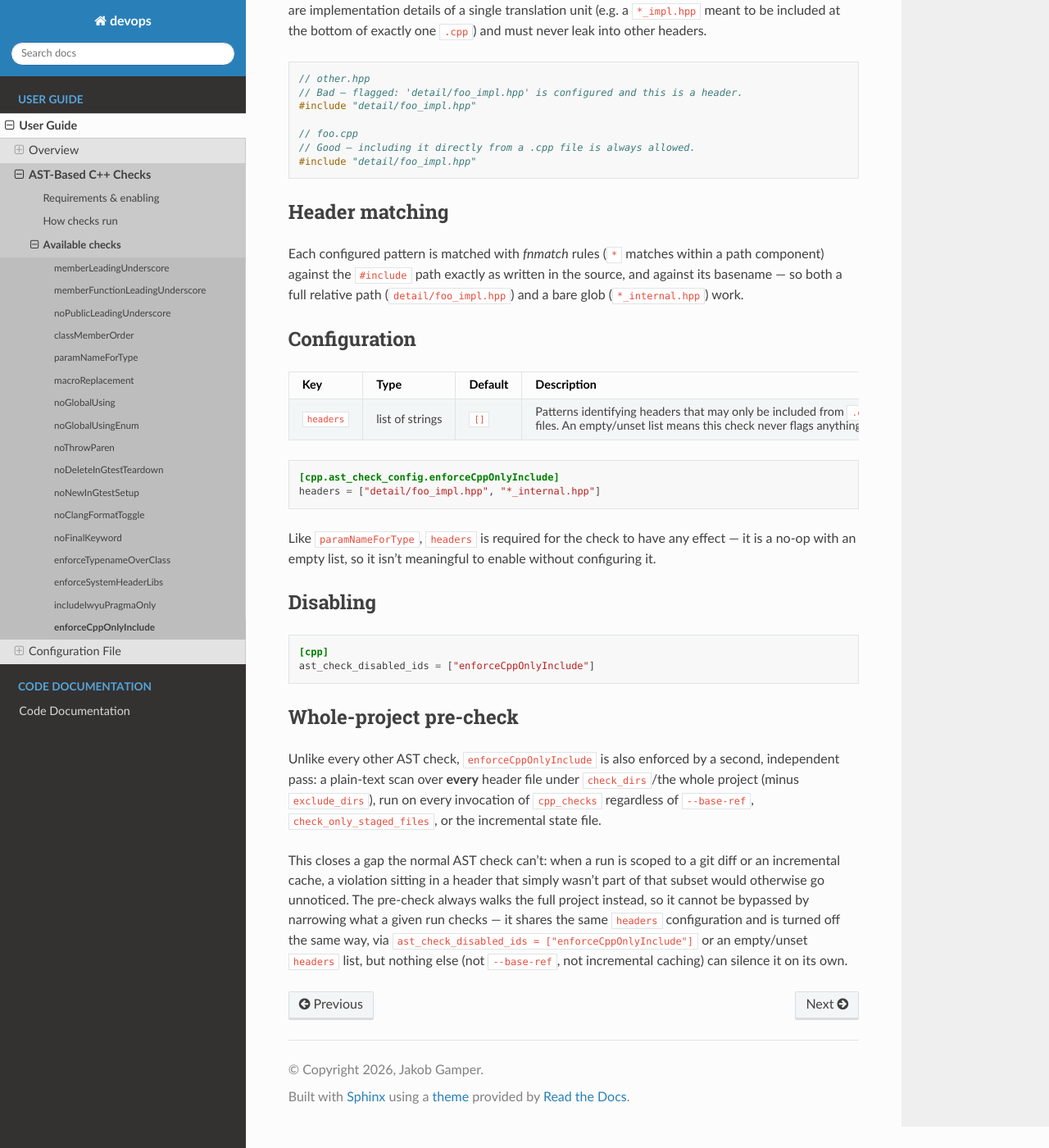
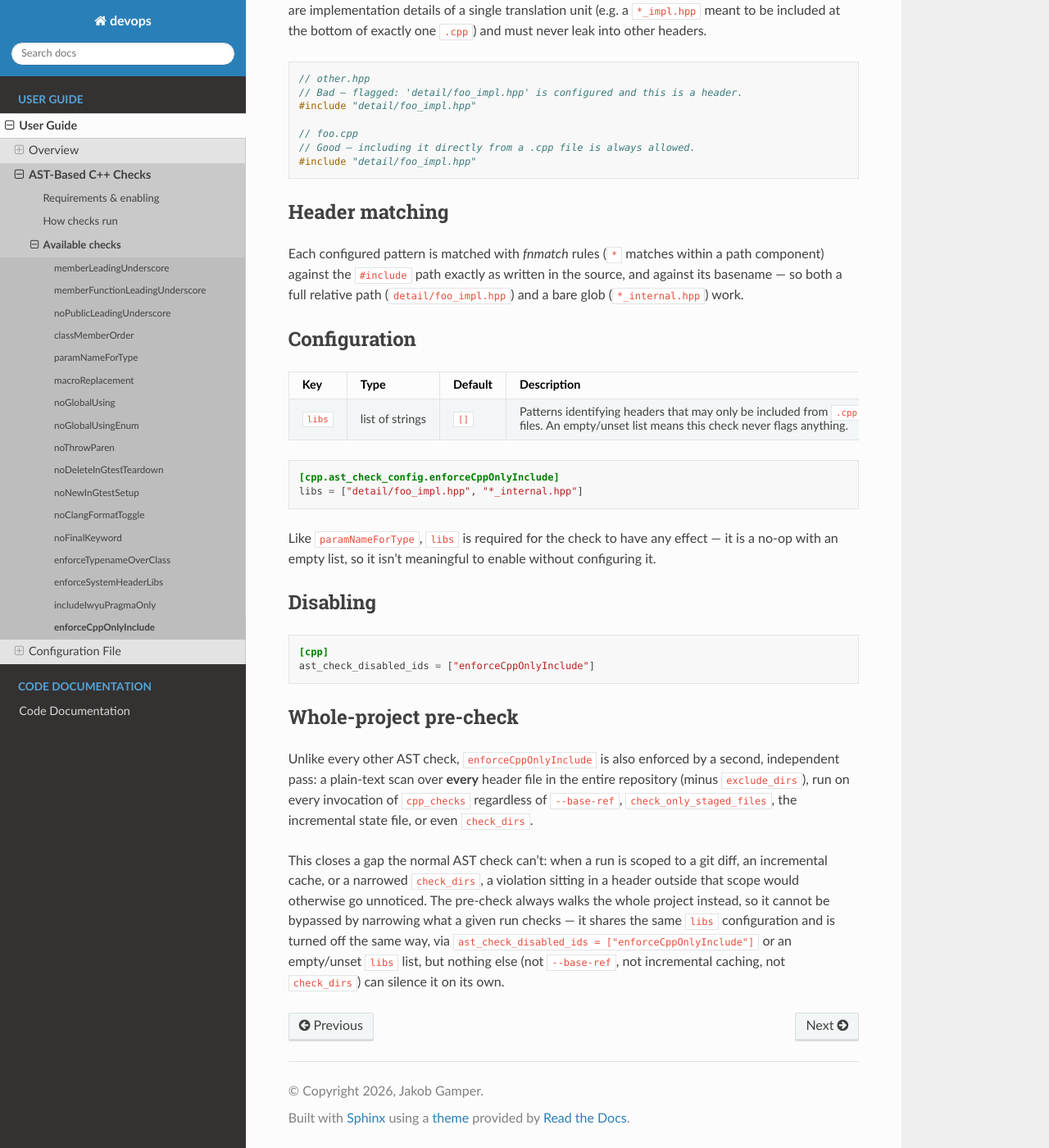
Before and after one commit to 97gamjak/devops, a Sphinx documentation site: the page built from docs/source/sections/ast_checks/enforce_cpp_only_include.rst, in a window 1280 px wide and 1400 px high, scrolled down 184 px. Shown: the whole window at 82% size. Built offline with Sphinx 7.4.7 and the Read the Docs theme 3.1.0, drawn with Linux system fonts in a browser that asks for light colours.

Commit message:
Create a cpp check so that it is possible to specify files that should only be included in cpp files Fixes #183

```diff
--- a/docs/source/sections/ast_checks/enforce_cpp_only_include.rst
+++ b/docs/source/sections/ast_checks/enforce_cpp_only_include.rst
@@ -35,7 +35,7 @@ Configuration
      - Type
      - Default
      - Description
-   * - ``headers``
+   * - ``libs``
      - list of strings
      - ``[]``
      - Patterns identifying headers that may only be included from ``.cpp``
@@ -44,9 +44,9 @@ Configuration
 .. code-block:: toml
 
    [cpp.ast_check_config.enforceCppOnlyInclude]
-   headers = ["detail/foo_impl.hpp", "*_internal.hpp"]
+   libs = ["detail/foo_impl.hpp", "*_internal.hpp"]
 
-Like ``paramNameForType``, ``headers`` is required for the check to have
+Like ``paramNameForType``, ``libs`` is required for the check to have
 any effect — it is a no-op with an empty list, so it isn't meaningful to
 enable without configuring it.
 
@@ -62,17 +62,17 @@ Whole-project pre-check
 -------------------------
 
 Unlike every other AST check, ``enforceCppOnlyInclude`` is also enforced by
-a second, independent pass: a plain-text scan over **every** header file
-under ``check_dirs``/the whole project (minus ``exclude_dirs``), run on
-every invocation of ``cpp_checks`` regardless of ``--base-ref``,
-``check_only_staged_files``, or the incremental state file.
+a second, independent pass: a plain-text scan over **every** header file in
+the entire repository (minus ``exclude_dirs``), run on every invocation of
+``cpp_checks`` regardless of ``--base-ref``, ``check_only_staged_files``,
+the incremental state file, or even ``check_dirs``.
 
 This closes a gap the normal AST check can't: when a run is scoped to a
-git diff or an incremental cache, a violation sitting in a header that
-simply wasn't part of that subset would otherwise go unnoticed. The
-pre-check always walks the full project instead, so it cannot be bypassed
-by narrowing what a given run checks — it shares the same ``headers``
+git diff, an incremental cache, or a narrowed ``check_dirs``, a violation
+sitting in a header outside that scope would otherwise go unnoticed. The
+pre-check always walks the whole project instead, so it cannot be bypassed
+by narrowing what a given run checks — it shares the same ``libs``
 configuration and is turned off the same way, via
 ``ast_check_disabled_ids = ["enforceCppOnlyInclude"]`` or an empty/unset
-``headers`` list, but nothing else (not ``--base-ref``, not incremental
-caching) can silence it on its own.
+``libs`` list, but nothing else (not ``--base-ref``, not incremental
+caching, not ``check_dirs``) can silence it on its own.
--- a/docs/source/sections/ast_checks/index.rst
+++ b/docs/source/sections/ast_checks/index.rst
@@ -123,7 +123,7 @@ Available checks
    * - :doc:`enforceCppOnlyInclude <enforce_cpp_only_include>`
      - A configured header ``#include``\ d from another header instead of
        directly from a ``.cpp`` file.
-     - Required (``headers``)
+     - Required (``libs``)
 
 .. toctree::
    :maxdepth: 1
```
Also changed, not shown: CHANGELOG.md (+2 -2 lines), 5 other files.
